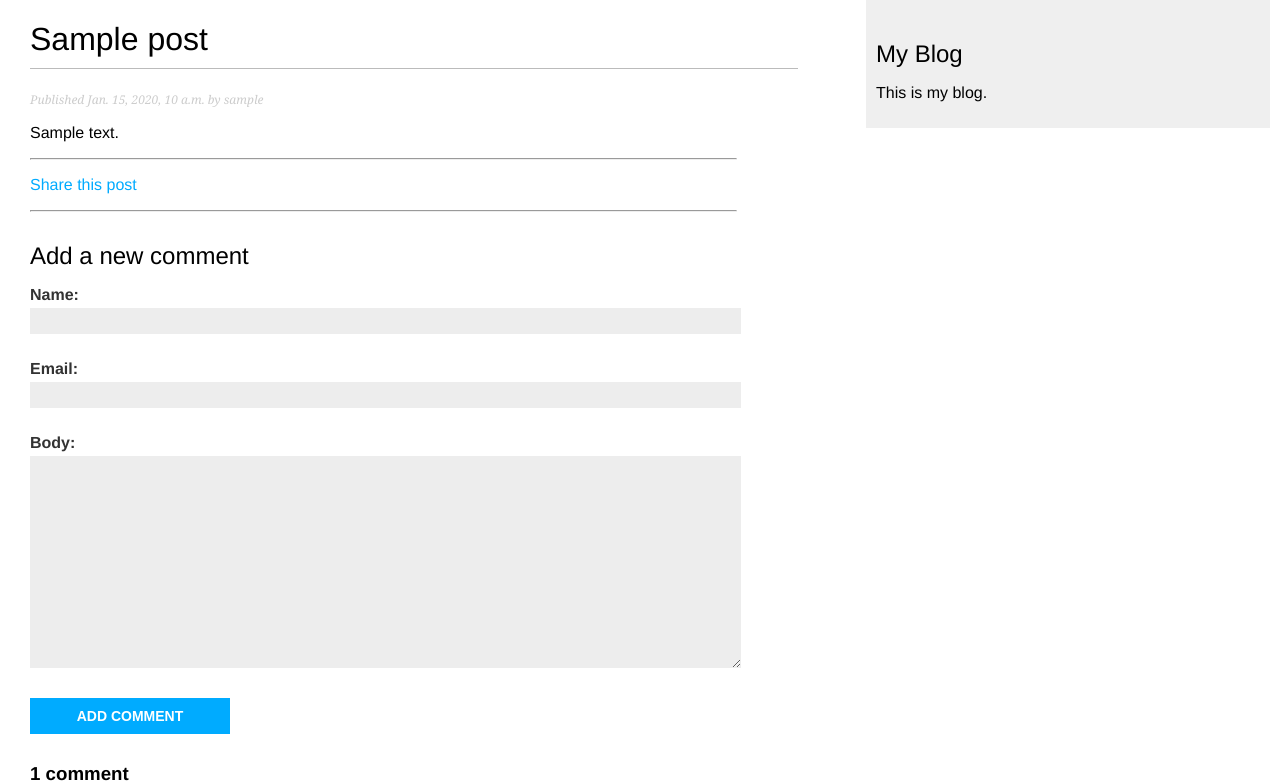
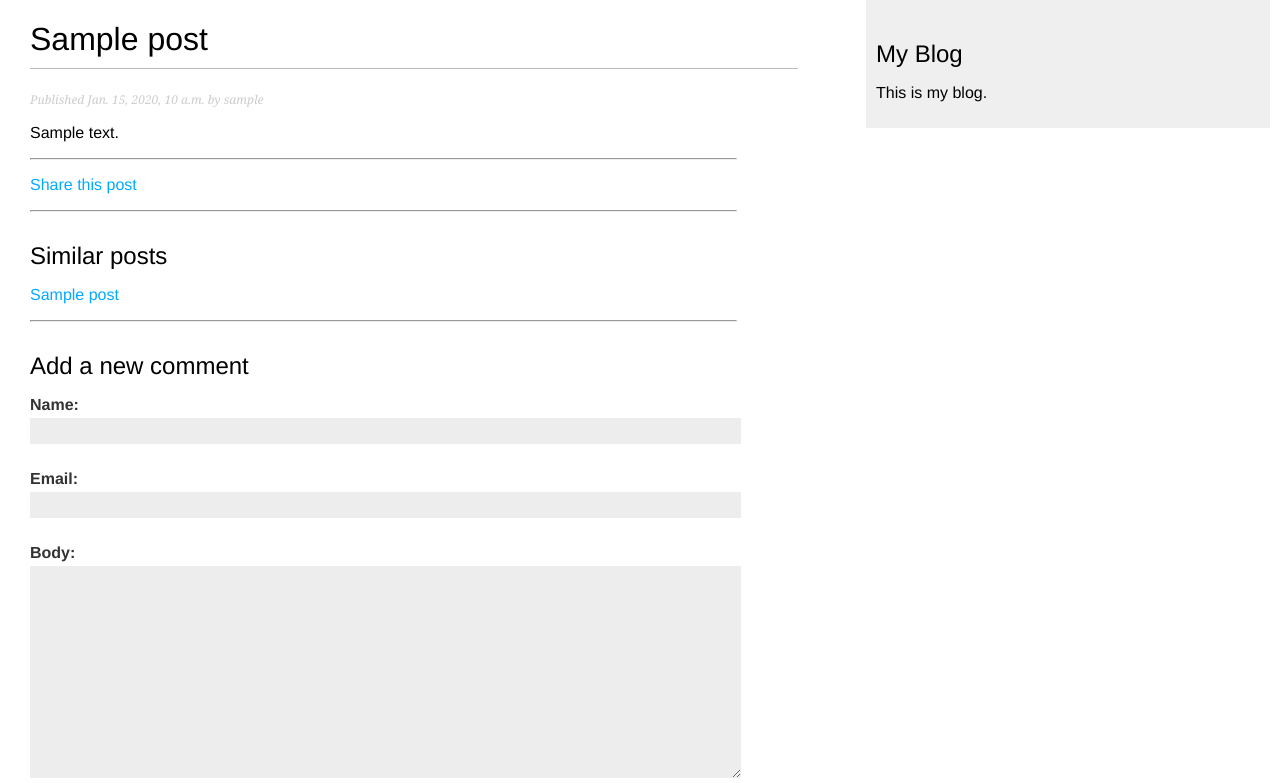
Before and after one commit to abhie-lp/django-blog, a Django app: template blog/templates/blog/post/detail.html in a window 1280 px wide. Shown: the top 783 px of the page. Run offline with Django 3.2, Linux system fonts and the light colour scheme; tables that the repository leaves empty hold one stand-in row (values such as "Sample post"); the template is opened without the code that fills it: values that come from a table or form of the project are taken from there, most other values are stand-ins (such as "Sample title", 1, 10 or a date in 2020); parts of the project's set-up code (start-up, migrations or seed data) failed here and were passed over.

Commit message:
Show similar posts

```diff
--- a/blog/templates/blog/post/detail.html
+++ b/blog/templates/blog/post/detail.html
@@ -9,6 +9,13 @@
   <p>
     <a href="{% url 'blog:post_share' post.id %}">Share this post</a>
   </p>
+  <hr>
+  <h2>Similar posts</h2>
+  {% for post in similar_posts %}
+    <p><a href="{{ post.get_absolute_url }}">{{ post.title }}</a></p>
+  {% empty %}
+    There are no similar posts
+  {% endfor %}
   <hr>
   {% if new_comment %}
     <h2>Your comment has been successfully added.</h2>
```
Also changed, not shown: blog/views.py (+14 -1 lines).
